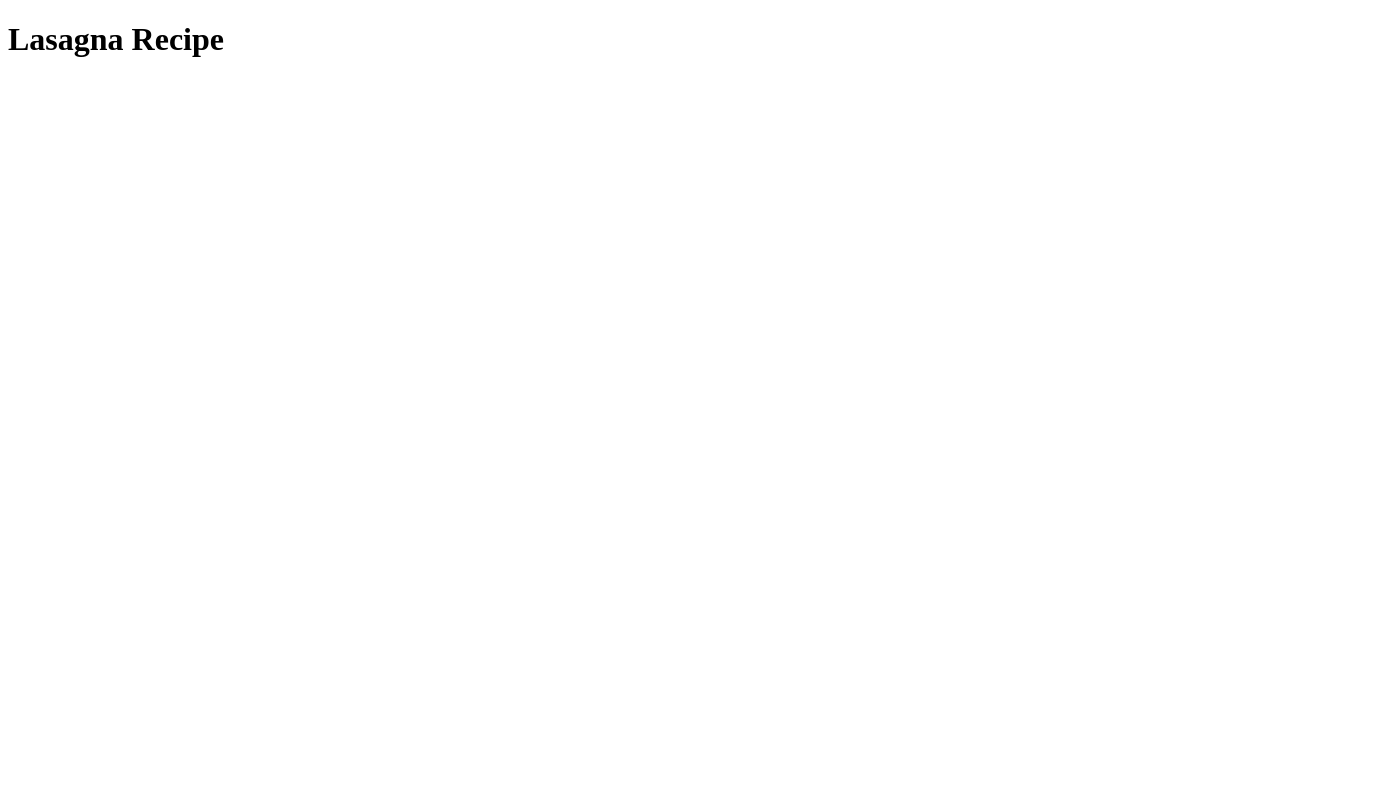
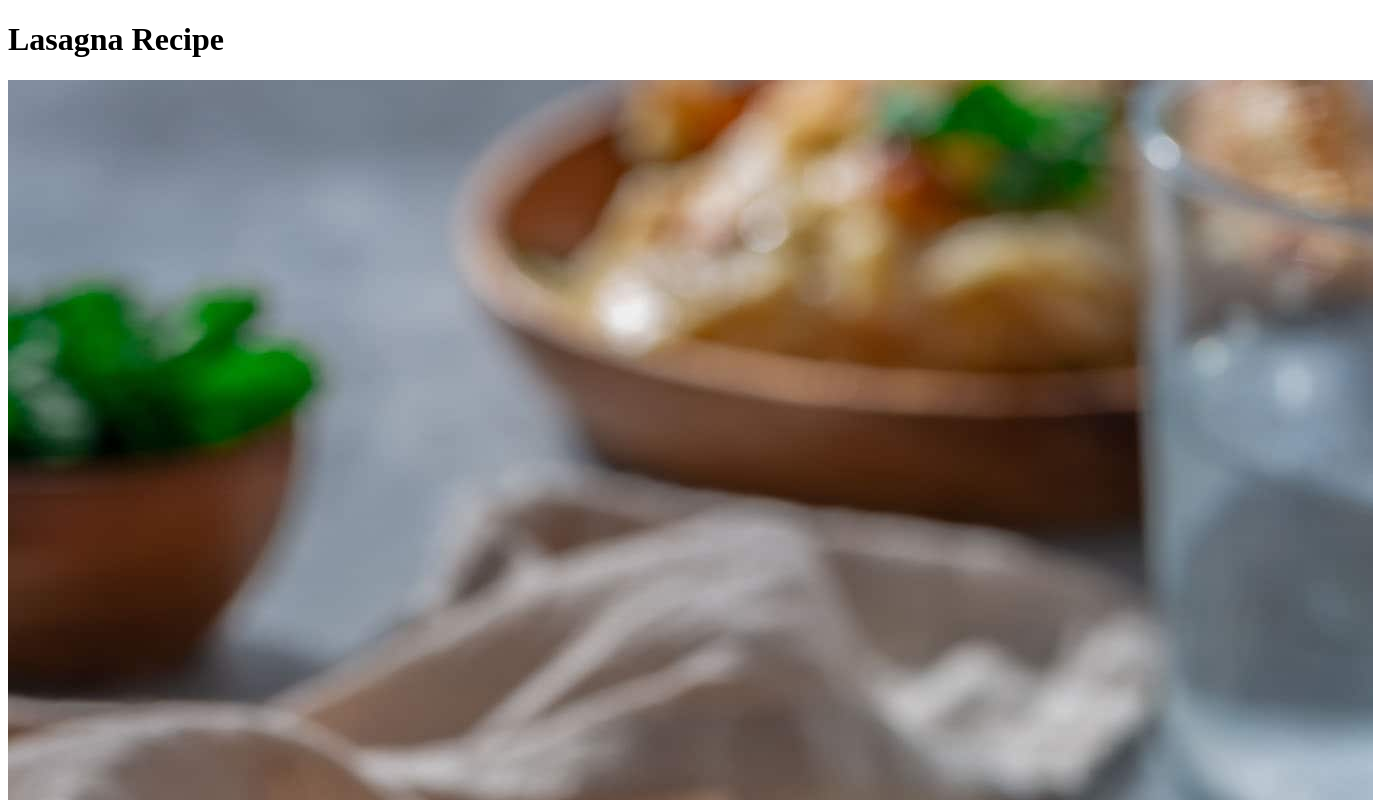
Before and after one commit to CFeeney333/odin-recipes, a plain HTML site: page recipes/lasagna.html in a window 1280 px wide. Shown: the top 800 px of the page, 1373 px wide, since content can reach past the window. Drawn offline with Linux system fonts and the light colour scheme.

Commit message:
Add image to lasagna recipe

```diff
--- a/recipes/lasagna.html
+++ b/recipes/lasagna.html
@@ -6,5 +6,6 @@
     </head>
     <body>
         <h1>Lasagna Recipe</h1>
+        <img src="../images/four-cheese-lasagna.jpg" alt="Lasagna">
     </body>
 </html>
```
